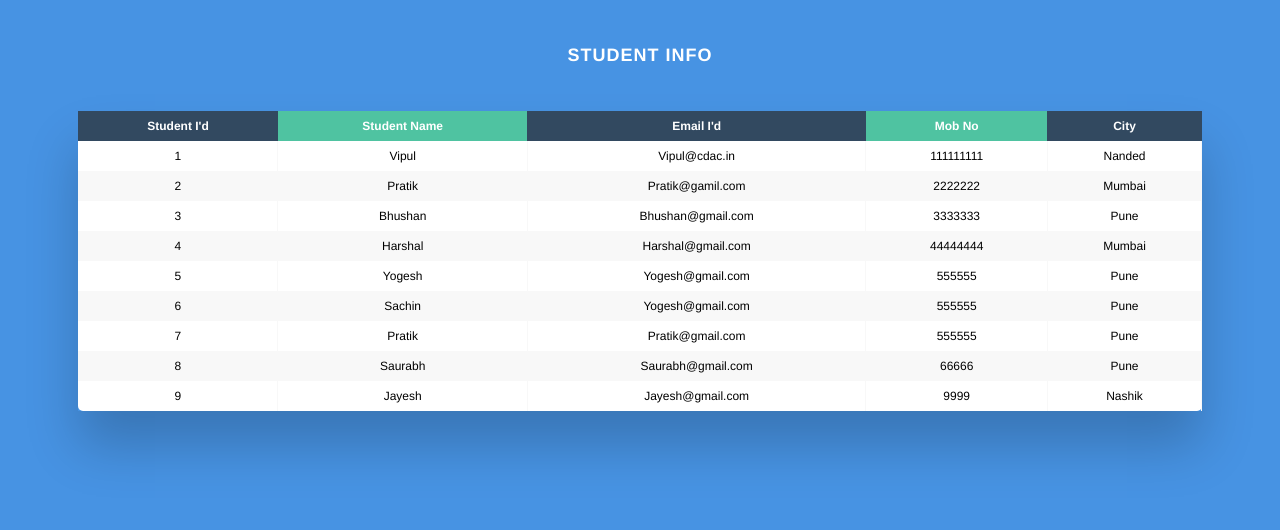
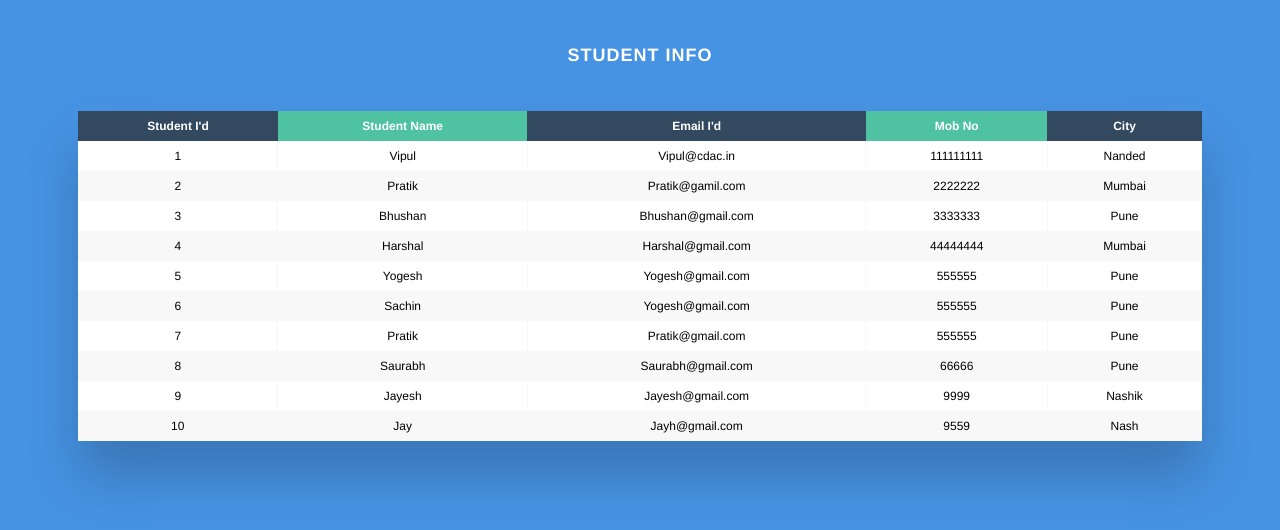
Before and after one commit to JayeshBhadakwade/GitHtmlCss, a plain HTML site: page Index.html in a window 1280 px wide. Drawn offline with Linux system fonts and the light colour scheme.

Commit message:
new row added

```diff
--- a/Index.html
+++ b/Index.html
@@ -86,6 +86,12 @@
         <td>9999</td>
         <td>Nashik</td>
     </tr>
+    <td>10</td>
+        <td>Jay</td>
+        <td>Jayh@gmail.com</td>
+        <td>9559</td>
+        <td>Nash</td>
+    </tr>
 
 
 
```
